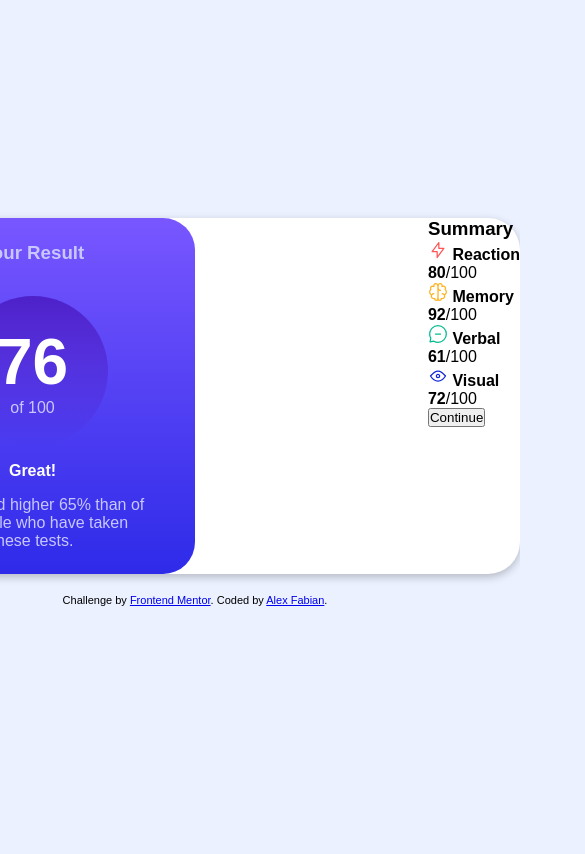
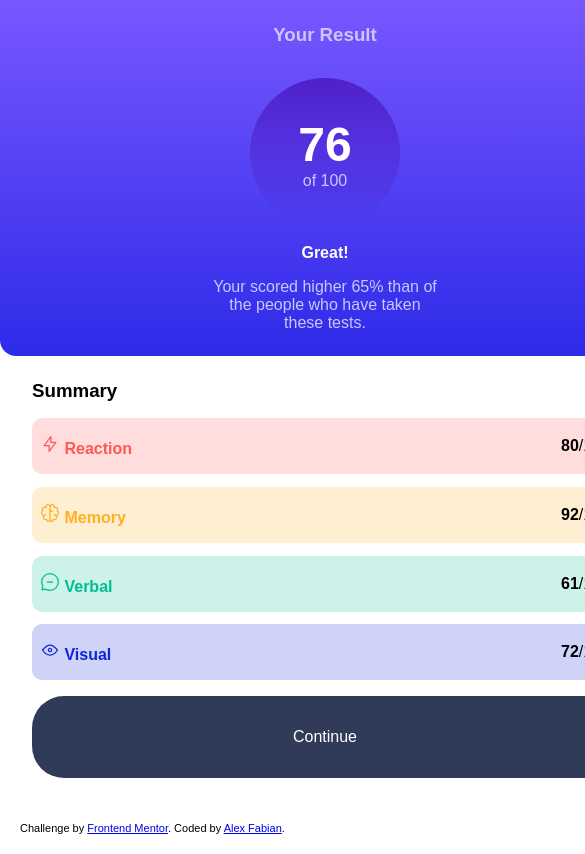
Before and after one commit to alexcarvajal/ResultsSummary, a plain HTML site: page index.html in a window 390 px wide. Shown: the top 854 px of the page, 585 px wide, since content can reach past the window. Drawn offline with Linux system fonts and the light colour scheme.

Commit message:
Parte Derecha

```diff
--- a/styles.css
+++ b/styles.css
@@ -83,7 +83,7 @@ body {
 }
 .circle h1 {
   color: var(--White);
-  font-size: 4rem;
+  font-size: 3rem;
 }
 
 .circle p {
@@ -92,11 +92,116 @@ body {
 .result b {
   color: var(--White);
 }
-.info {
+.result .info  {
   color: var(--Light-lavender);
   width: 300px;
+  text-align: center;
 }
 
+.summary {
+  width: 50%;
+  padding: 1.5rem 2rem;
+  display: flex;
+  flex-direction: column;
+  gap: 1rem;
+}
+
+.summary title{
+  color: black;
+  font-weight: 800;
+}
+
+.rows{
+  display: flex;
+  flex-direction: column;
+  gap:.8rem;
+}
+.row{
+  display:flex;
+  border-radius: 10px;
+  align-items: center;
+  justify-content: space-between;
+  padding:1rem .5rem;
+}
+
+.row:nth-child(1){
+  background-color: hsla(0, 100%, 67%, .2);
+}
+
+.row:nth-child(1) .badge b{
+  color: var(--light-red);
+}
+
+.row:nth-child(2){
+  background-color: hsl(39, 100%, 56%,.2);
+}
+
+.row:nth-child(2) .badge b{
+  color: var(--Orangey-yellow);
+}
+
+.row:nth-child(3){
+  background-color: hsl(166, 100%, 37%,.2);
+}
+
+.row:nth-child(3) .badge b{
+  color: var(--Green-teal);
+}
+
+.row:nth-child(4){
+  background-color: hsl(234, 85%, 45%,.2);
+}
+
+.row:nth-child(4) .badge b{
+  color: var(--Cobalt-blue);
+}
+
+.btn{
+ margin-top: auto;
+ padding: 2rem;
+ border: none;
+ border-radius: 2rem;
+ -webkit-border-radius: 2rem;
+ -moz-border-radius: 2rem;
+ -ms-border-radius: 2rem;
+ -o-border-radius: 2rem;
+ background: var(--Dark-gray-blue);
+  cursor: pointer;
+  font-size: 1rem;
+  color: white;
+}
+
+.btn:hover{
+
+  background: linear-gradient(    to bottom,    var(--Light-slate-blue-background),    var(--Light-royal-blue-background)  );
+}
+
+@media (max-width:550px) {
+  body{
+    align-items: flex-start;
+    background-color: white;
+  }
+  .card{
+    box-shadow:none;
+  }
+  .container{
+    flex-direction: column;
+  }
+  .result{
+    border-radius: 0 0 1rem 1rem;
+    -webkit-border-radius: 0 0 1rem 1rem;
+    -moz-border-radius: 0 0 1rem 1rem;
+    -ms-border-radius: 0 0 1rem 1rem;
+    -o-border-radius: 0 0 1rem 1rem;
+    width:100%;
+}
+.result .info{
+  width: 250px;
+}
+.summary{
+  width: 100%;
+}
+}
 .attribution {
   padding: 20px;
   font-size: 11px;
```
Also changed, not shown: index.html (+4 -5 lines).
